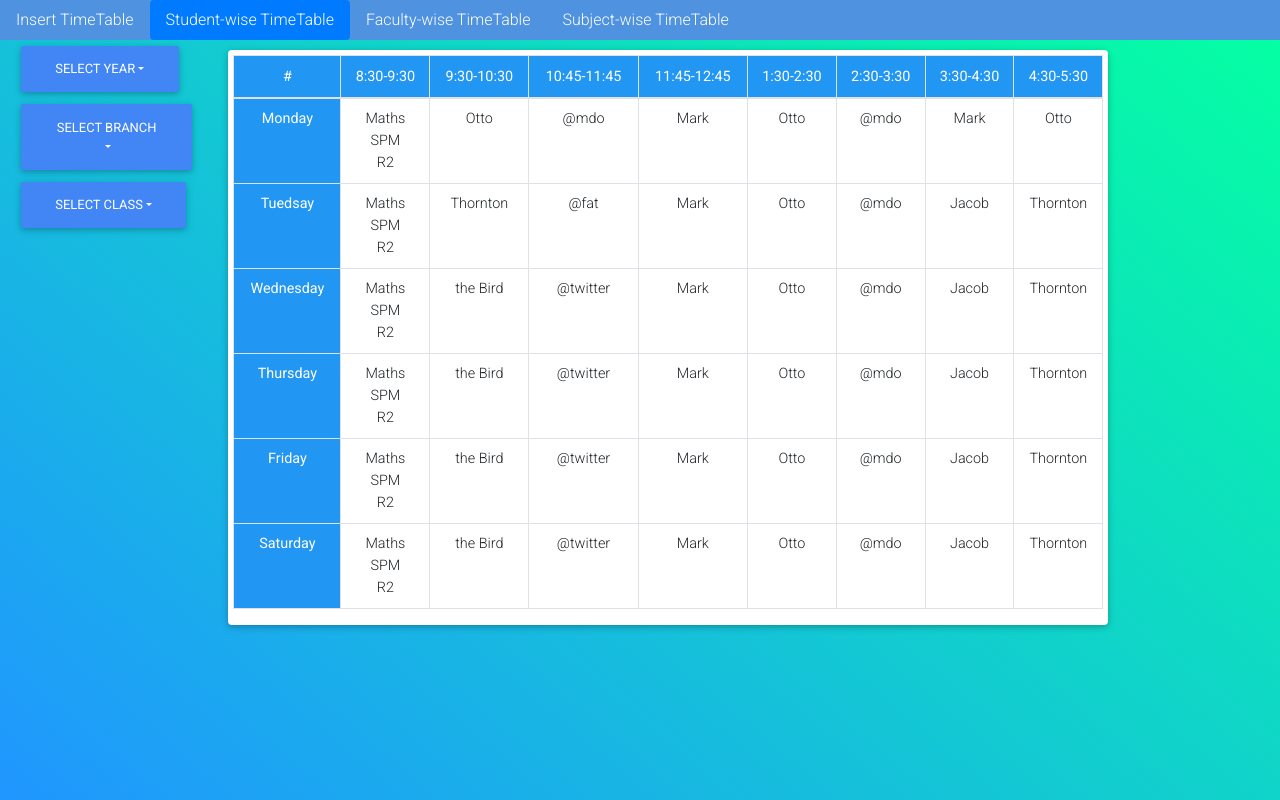
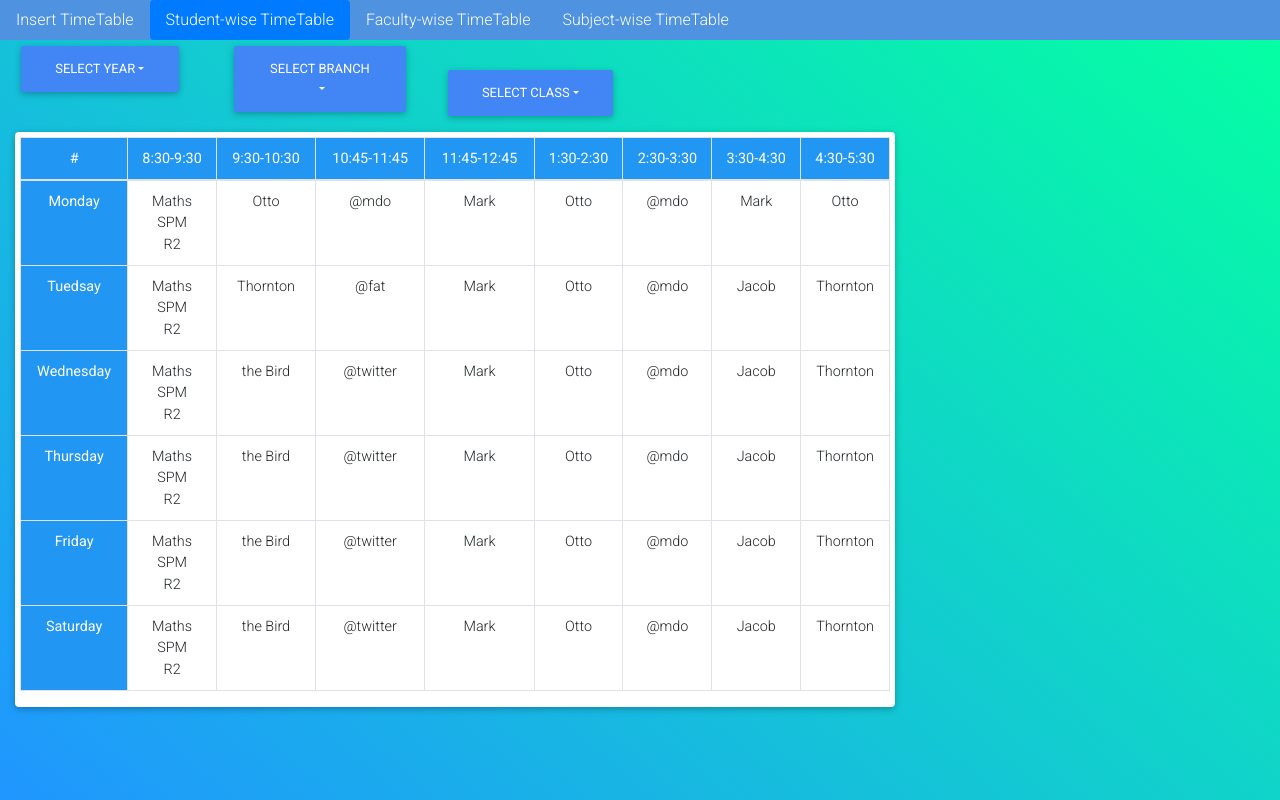
Before and after one commit to UrmiIntwala/DepartmentScheduleAndNotification, a Django app: template myProj/templates/admin.html in a window 1280 px wide, after a click on "Student-wise TimeTable". Run offline with Django 3.2, Linux system fonts and the light colour scheme; the template is opened without the code that fills it, so the values that code supplies are empty; some libraries are stand-ins or nearby versions.

Commit message:
commit 5

```diff
--- a/myProj/templates/admin.html
+++ b/myProj/templates/admin.html
@@ -121,17 +121,19 @@
                 <!-- Basic dropdown -->
                 <button class="btn btn-primary dropdown-toggle" type="button" data-toggle="dropdown" aria-haspopup="true" aria-expanded="false">Select Year</button>
 
-                <div class="dropdown-menu">
+                <div class="dropdown-menu" id="yeardropdown">
                     <a class="dropdown-item" href="#">2016</a>
                     <a class="dropdown-item" href="#">2017</a>
                     <a class="dropdown-item" href="#">2018</a>
                     <a class="dropdown-item" href="#">2019</a>
                 </div>
                 <!-- Basic dropdown -->
+                </div>
+                <div class="col-2">
                 <!-- Basic dropdown -->
                 <button class="btn btn-primary dropdown-toggle" type="button" data-toggle="dropdown" aria-haspopup="true" aria-expanded="false">Select Branch</button>
 
-                <div class="dropdown-menu">
+                <div class="dropdown-menu" id="branchdropdown">
                     <a class="dropdown-item" href="#">CE</a>
                     <a class="dropdown-item" href="#">IT</a>
                     <a class="dropdown-item" href="#">EC</a>
@@ -140,12 +142,13 @@
                     <a class="dropdown-item" href="#">MH</a>
                     <a class="dropdown-item" href="#">IC</a>
                 </div>
+                </div><div class="col-2">
                 <!-- Basic dropdown -->
                 <br>
                 <!-- Basic dropdown -->
                 <button class="btn btn-primary dropdown-toggle" type="button" data-toggle="dropdown" aria-haspopup="true" aria-expanded="false">Select Class</button>
 
-                <div class="dropdown-menu">
+                <div class="dropdown-menu" id="classdropdown">
                     <a class="dropdown-item" href="#">A</a>
                     <a class="dropdown-item" href="#">B</a>
                     <a class="dropdown-item" href="#">C</a>
@@ -155,6 +158,8 @@
                     <a class="dropdown-item" href="#">G</a>
                     <a class="dropdown-item" href="#">H</a>
                 </div>
+            </div>
+                <div class="col-2">
                 <!-- Basic dropdown -->
             </div>
             <div class="col-9">
```
